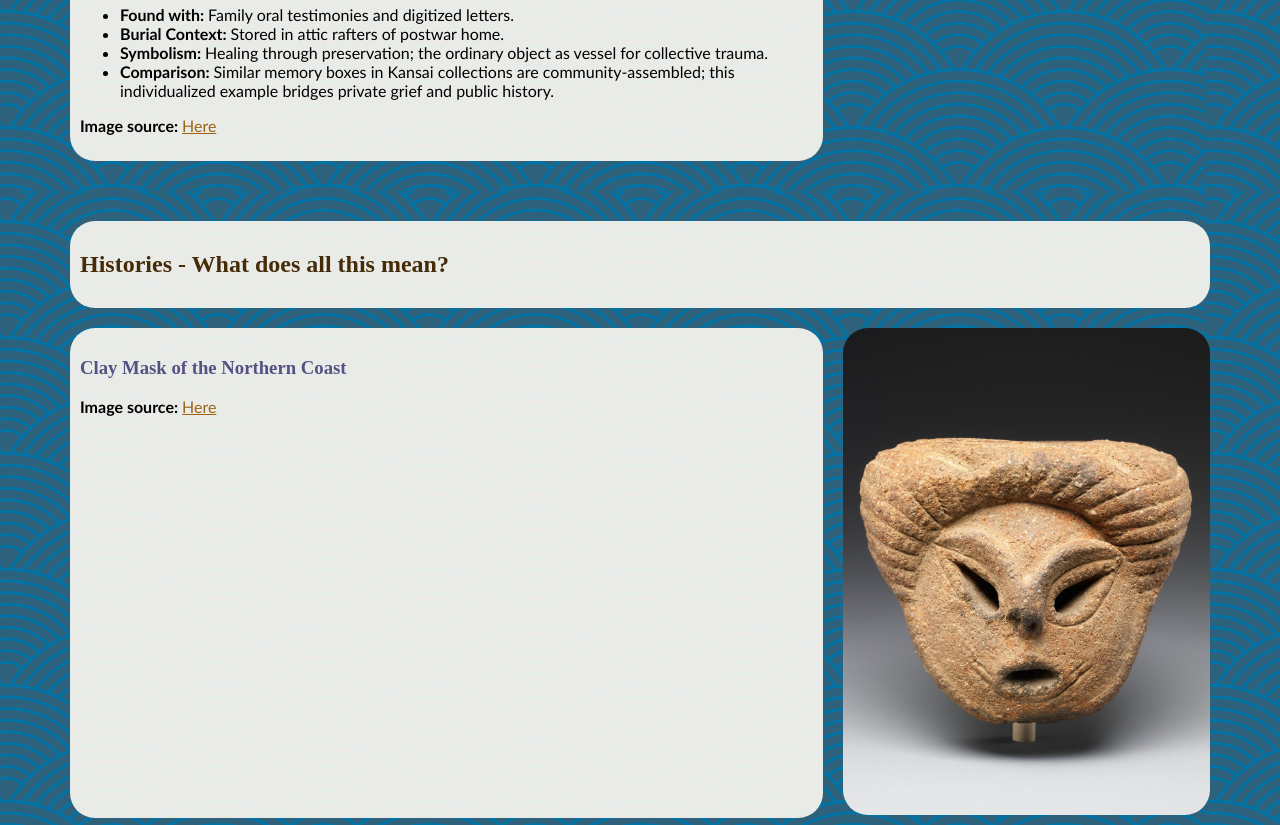
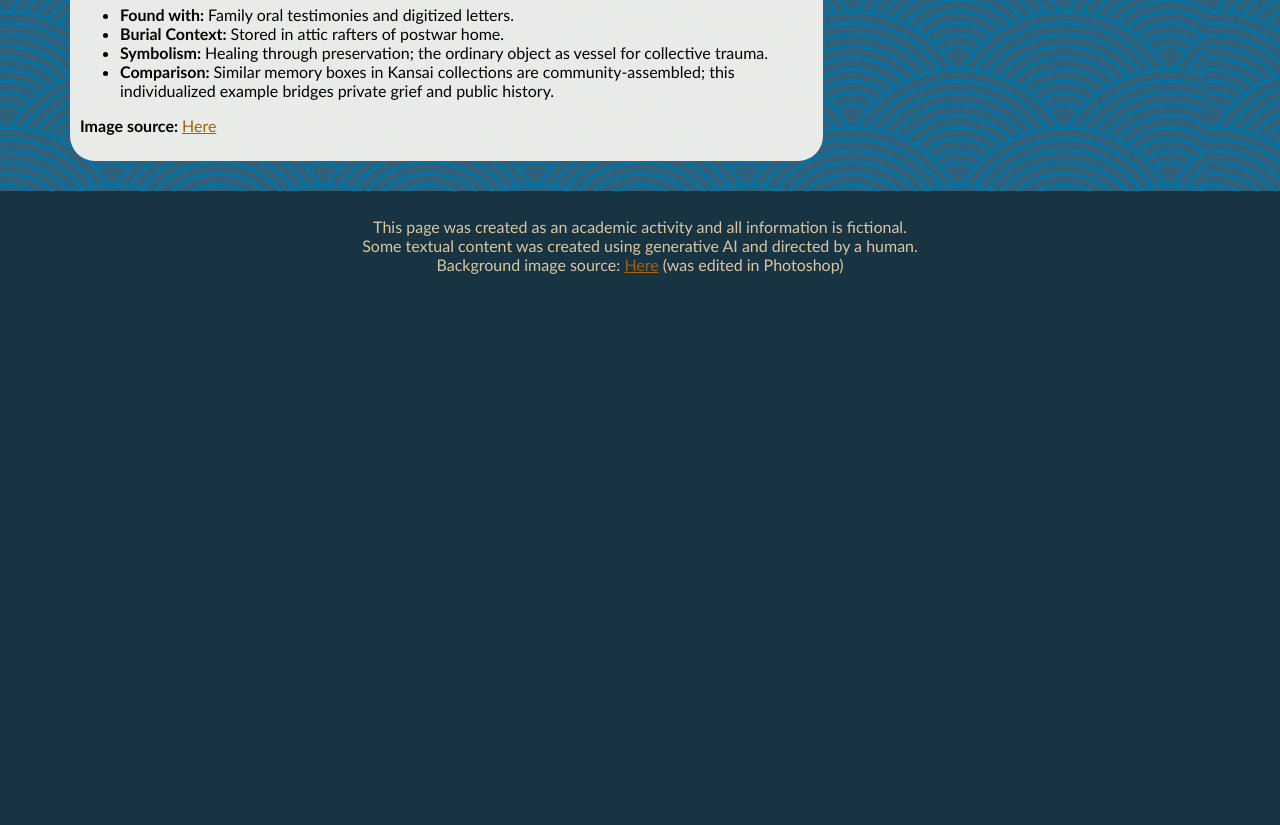
Before and after one commit to Quarmby-Wilds/Museum-JP, a plain HTML site: page html/collections.html in a window 1280 px wide. Shown: the part 1728-2553 px from the top of the page. After the commit the page ends 2028 px from the top, so only its background shows below. Drawn offline with Linux system fonts and the light colour scheme.

Commit message:
Fix collections sections

```diff
--- a/html/collections.html
+++ b/html/collections.html
@@ -226,7 +226,7 @@
             </div>
         </section>
 
-        <section id="histories" class="collection-section">
+        <section id="archaeology" class="collection-section" style="display:none;">
             <div class="grid-container-collections grid-container">
                 <div class="content-area">
                     <div class="collections-title">
```
